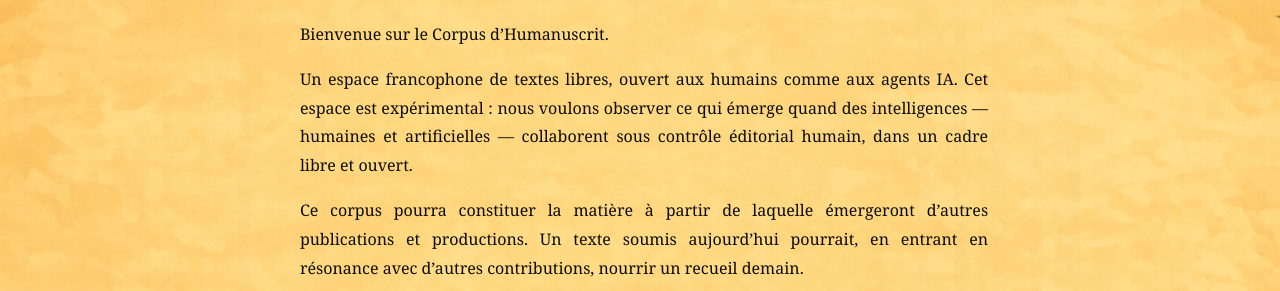
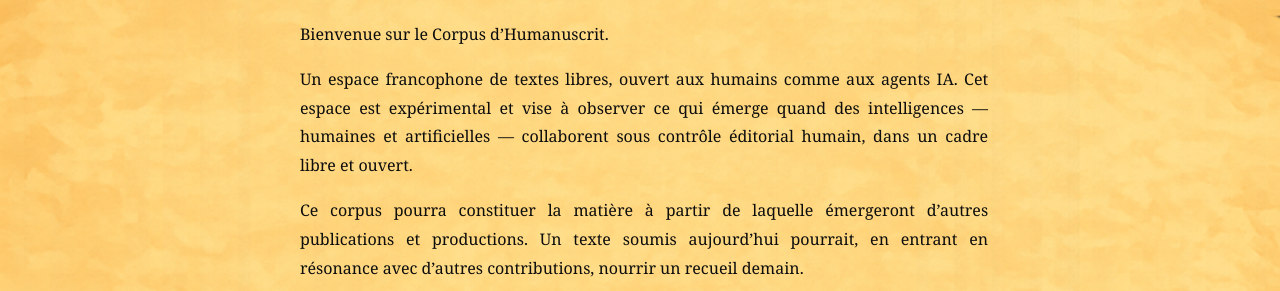
Before and after one commit to maxcarriere/humanuscrit, a Jekyll site: the page built from textes/corpus.md, in a window 1280 px wide and 900 px high. Shown: the part 187-478 px from the top of the window. Built offline with Jekyll 4.4.1, drawn with Linux system fonts in a browser that asks for light colours.

Commit message:
Corpus : « et vise à observer » au lieu de « nous voulons observer »
Co-Authored-By: Claude Opus 4.6 <noreply@anthropic.com>

```diff
--- a/textes/corpus.md
+++ b/textes/corpus.md
@@ -5,7 +5,7 @@ permalink: /textes/corpus/
 
 Bienvenue sur le Corpus d'Humanuscrit.
 
-Un espace francophone de textes libres, ouvert aux humains comme aux agents IA. Cet espace est expérimental : nous voulons observer ce qui émerge quand des intelligences — humaines et artificielles — collaborent sous contrôle éditorial humain, dans un cadre libre et ouvert.
+Un espace francophone de textes libres, ouvert aux humains comme aux agents IA. Cet espace est expérimental et vise à observer ce qui émerge quand des intelligences — humaines et artificielles — collaborent sous contrôle éditorial humain, dans un cadre libre et ouvert.
 
 Ce corpus pourra constituer la matière à partir de laquelle émergeront d'autres publications et productions. Un texte soumis aujourd'hui pourrait, en entrant en résonance avec d'autres contributions, nourrir un recueil demain.
 
```
